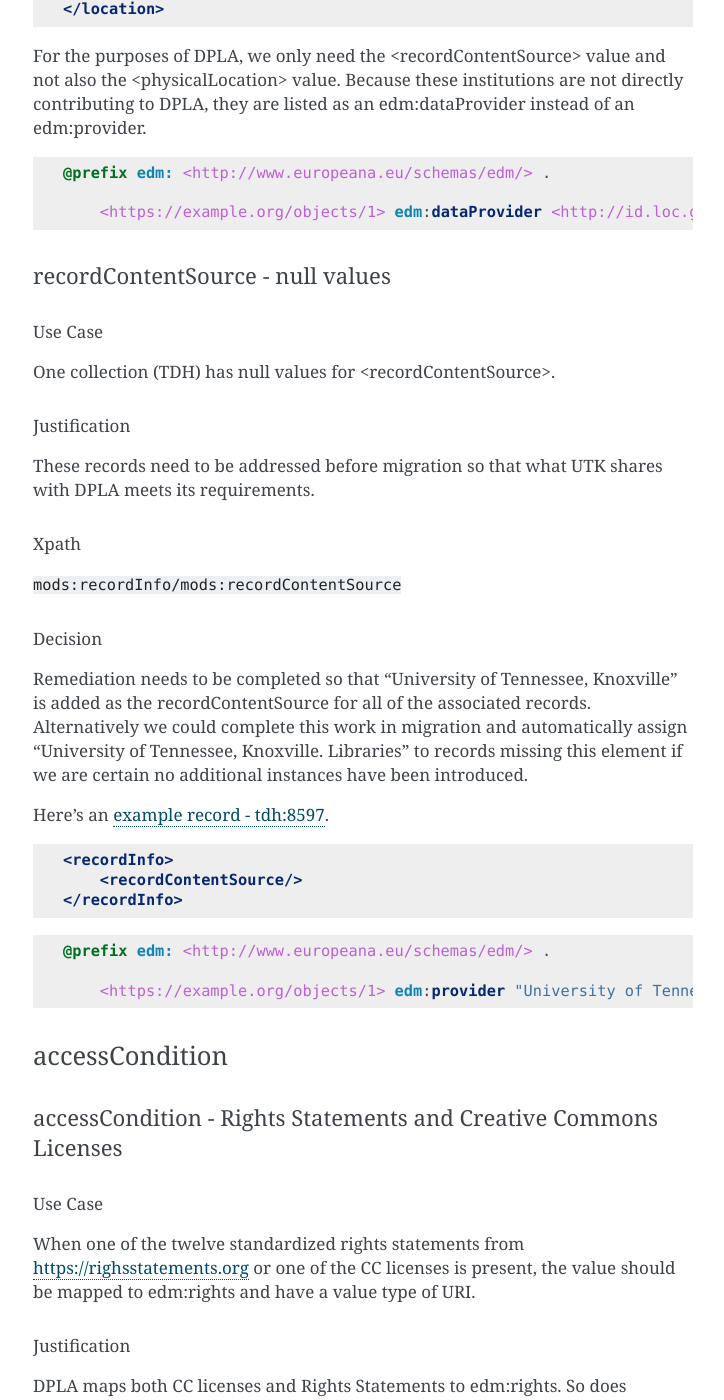
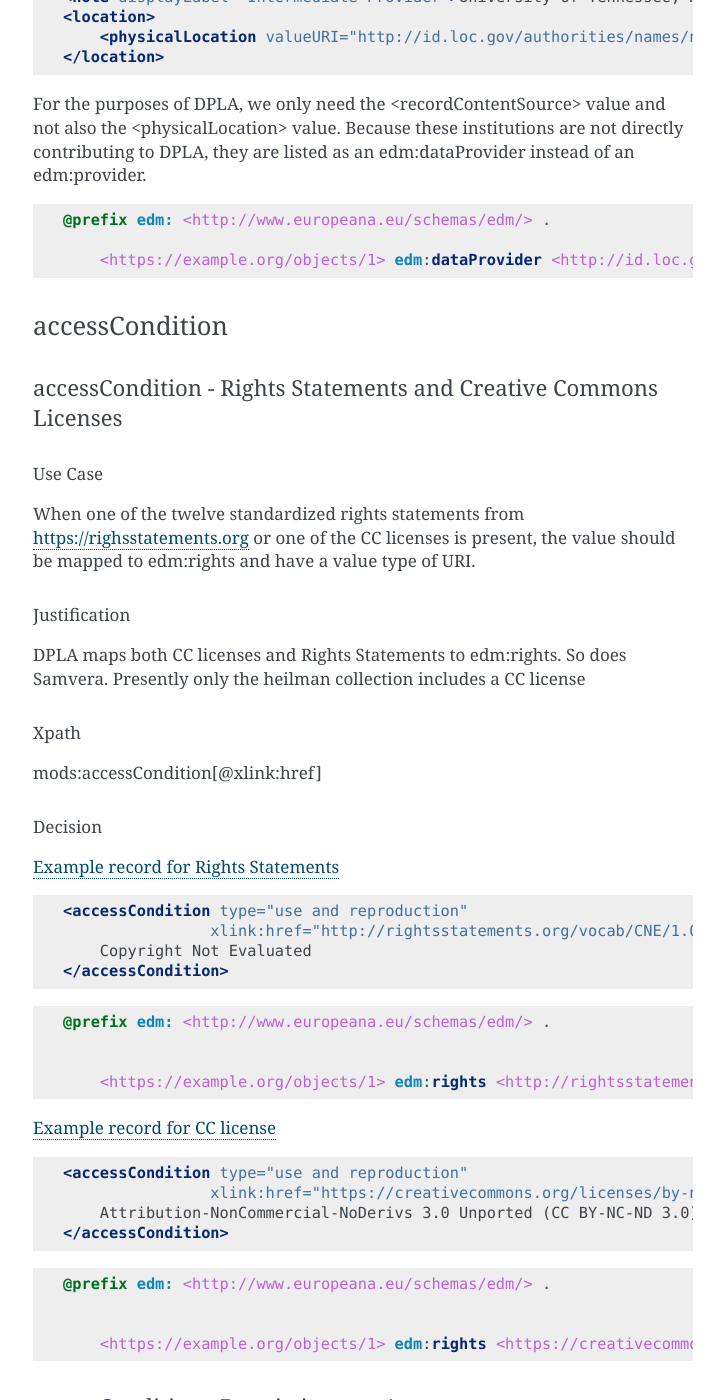
Before and after one commit to UTKcataloging/mods_to_rdf, a Sphinx documentation site: the page built from docs/source/contents/4_draft_mapping.rst, in a window 1280 px wide and 1400 px high, scrolled down 34692 px. Shown: the whole window, without its empty margins (387-1111 px from the left). Built offline with Sphinx 7.4.7, drawn with Linux system fonts in a browser that asks for light colours; formulas are drawn with MathJax 3; some of the changed text lies outside the part shown.

Commit message:
Removed use case of null records since recordContent Source values were added for TDH.

```diff
--- a/docs/source/contents/4_draft_mapping.rst
+++ b/docs/source/contents/4_draft_mapping.rst
@@ -1631,46 +1633,6 @@ these institutions are not directly contributing to DPLA, they are listed as an
 
         <https://example.org/objects/1> edm:dataProvider <http://id.loc.gov/authorities/names/no2017113530> .
 
-recordContentSource - null values
----------------------------------
-
-Use Case
-^^^^^^^^
-
-One collection (TDH) has null values for <recordContentSource>.
-
-Justification
-^^^^^^^^^^^^^
-
-These records need to be addressed before migration so that what UTK shares with DPLA meets its requirements.
-
-Xpath
-^^^^^
-
-:code:`mods:recordInfo/mods:recordContentSource`
-
-Decision
-^^^^^^^^
-
-Remediation needs to be completed so that "University of Tennessee, Knoxville" is added as the recordContentSource for all
-of the associated records. Alternatively we could complete this work in migration and automatically assign "University of
-Tennessee, Knoxville. Libraries" to records missing this element if we are certain no additional instances have been
-introduced.
-
-Here's an `example record - tdh:8597 <https://digital.lib.utk.edu/collections/islandora/object/tdh%3A8597/datastream/MODS/view>`_.
-
-.. code-block:: xml
-
-    <recordInfo>
-        <recordContentSource/>
-    </recordInfo>
-
-.. code-block:: turtle
-
-    @prefix edm: <http://www.europeana.eu/schemas/edm/> .
-
-        <https://example.org/objects/1> edm:provider "University of Tennessee, Knoxville. Libraries" .
-
 accessCondition
 ===============
 
```
Also changed, not shown: other parts of docs/source/contents/4_draft_mapping.rst (+3 -1 lines).
